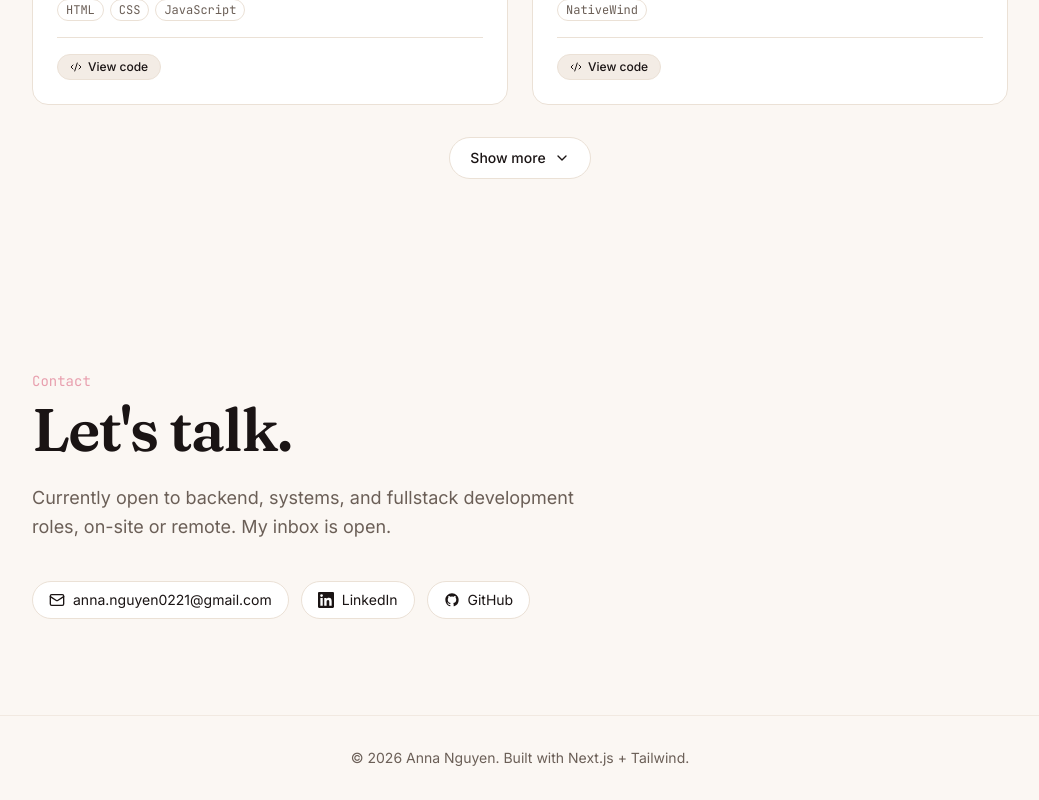
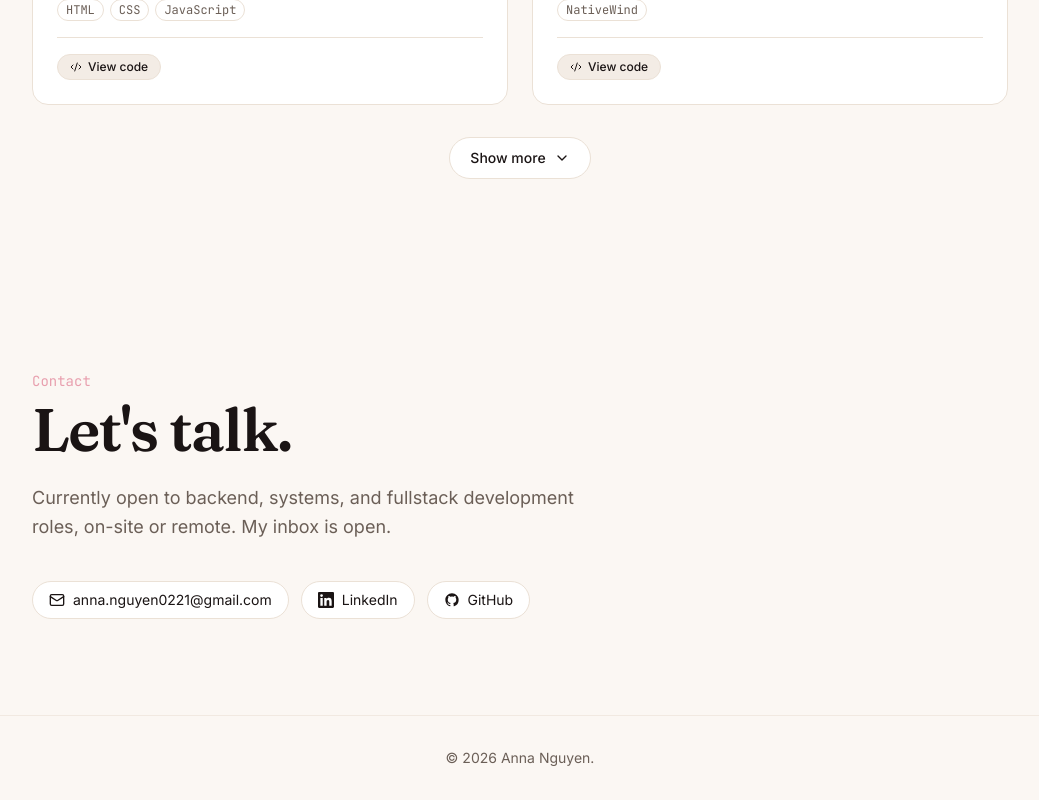
Before and after one commit to Minhya/Minhya.github.io, a Next.js app: page / in a window 1280 px wide. Shown: the part 2420-3220 px from the top of the page, without its empty margins (120-1159 px from the left). Built offline with nearby package versions, Linux system fonts and the light colour scheme.

Commit message:
Edit footer

```diff
--- a/src/app/layout.tsx
+++ b/src/app/layout.tsx
@@ -59,7 +59,7 @@ export default function RootLayout({
           <Nav />
           <main className="flex-1">{children}</main>
           <footer className="border-t border-border/60 py-8 text-center text-sm text-foreground-muted">
-            © {new Date().getFullYear()} {site.name}. Built with Next.js + Tailwind.
+            © {new Date().getFullYear()} {site.name}.
           </footer>
         </ThemeProvider>
       </body>
```
